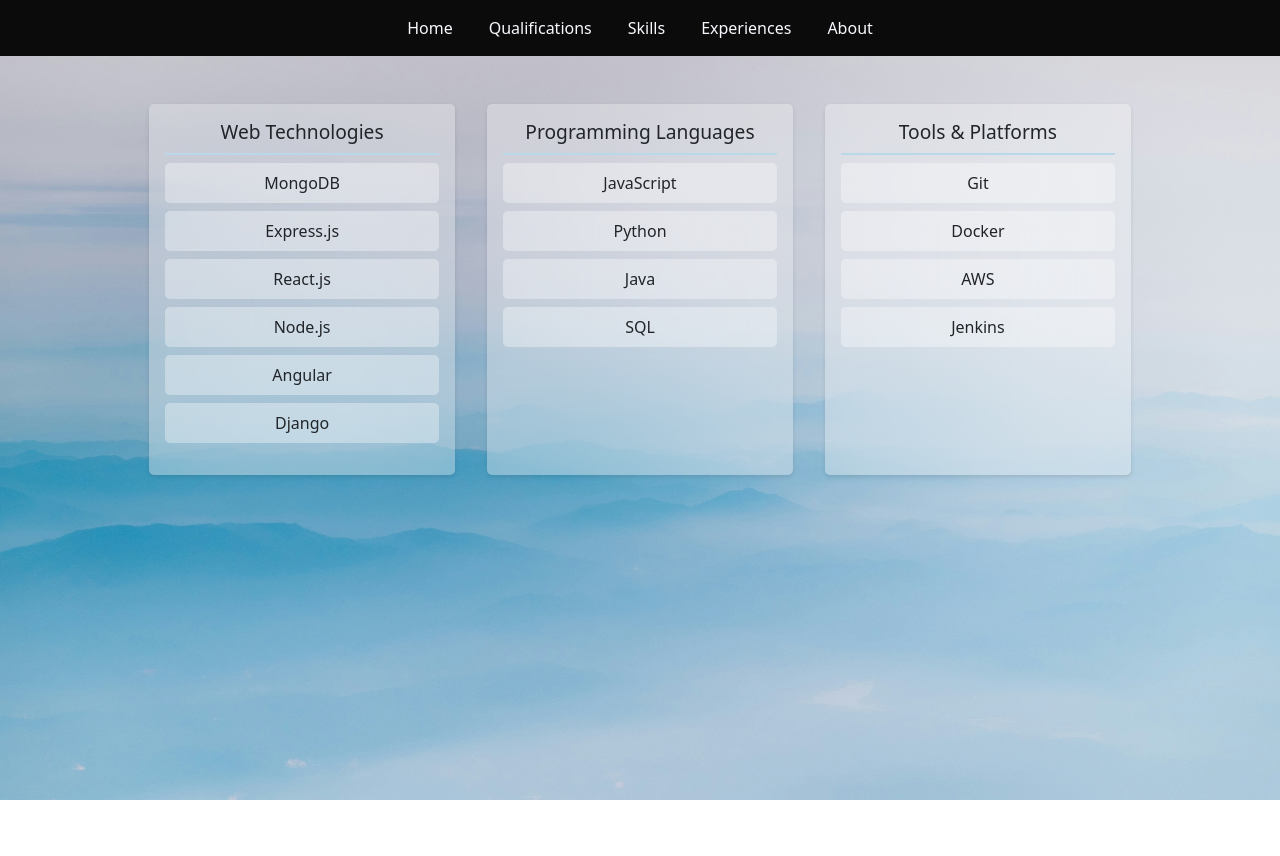
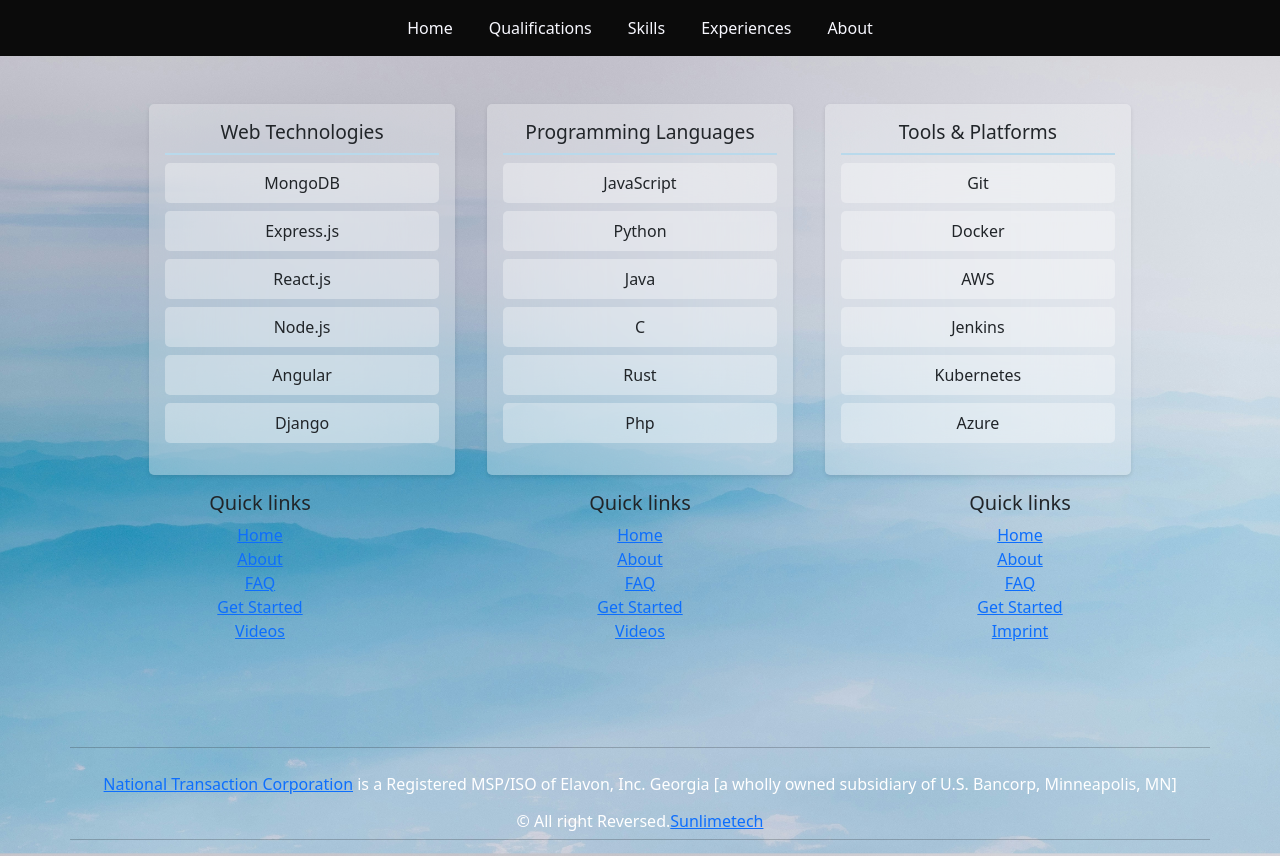
Before and after one commit to SyedMSaqib/Site, a plain HTML site: page skills.html in a window 1280 px wide. Before the commit the page ends 800 px from the top, so only its background shows below. Drawn offline with nearby package versions, Linux system fonts and the light colour scheme.

Commit message:
Add: footer

```diff
--- a/skills.html
+++ b/skills.html
@@ -55,7 +55,7 @@
           <div class="collapse navbar-collapse justify-content-center" id="navbarNavAltMarkup">
             <div class="navbar-nav">
                 <a class="nav-link" href="index.html">Home</a>
-                <a class="nav-link" href="#">Qualifications</a>
+                <a class="nav-link" href="qualification.html">Qualifications</a>
                 <a class="nav-link" href="skills.html">Skills</a>
                 <a class="nav-link" href="experience.html">Experiences</a>
                 <a class="nav-link" href="">About</a>
@@ -83,7 +83,9 @@
                     <li>JavaScript</li>
                     <li>Python</li>
                     <li>Java</li>
-                    <li>SQL</li>
+                    <li>C</li>
+                    <li>Rust</li>
+                    <li>Php</li>
                 </ul>
             </div>
             <div class="skill">
@@ -93,10 +95,71 @@
                     <li>Docker</li>
                     <li>AWS</li>
                     <li>Jenkins</li>
+                    <li>Kubernetes</li>
+                    <li>Azure</li>
                 </ul>
+
             </div>
         </section>
     </main>
+    <!-- Footer -->
+<section id="footer">
+    <div class="container">
+        <div class="row text-center text-xs-center text-sm-left text-md-left">
+            <div class="col-xs-12 col-sm-4 col-md-4">
+                <h5>Quick links</h5>
+                <ul class="list-unstyled quick-links">
+                    <li><a href="#"><i class="fa fa-angle-double-right"></i>Home</a></li>
+                    <li><a href="#"><i class="fa fa-angle-double-right"></i>About</a></li>
+                    <li><a href="#"><i class="fa fa-angle-double-right"></i>FAQ</a></li>
+                    <li><a href="#"><i class="fa fa-angle-double-right"></i>Get Started</a></li>
+                    <li><a href="#"><i class="fa fa-angle-double-right"></i>Videos</a></li>
+                </ul>
+            </div>
+            <div class="col-xs-12 col-sm-4 col-md-4">
+                <h5>Quick links</h5>
+                <ul class="list-unstyled quick-links">
+                    <li><a href="#"><i class="fa fa-angle-double-right"></i>Home</a></li>
+                    <li><a href="#"><i class="fa fa-angle-double-right"></i>About</a></li>
+                    <li><a href="#"><i class="fa fa-angle-double-right"></i>FAQ</a></li>
+                    <li><a href="#"><i class="fa fa-angle-double-right"></i>Get Started</a></li>
+                    <li><a href="#"><i class="fa fa-angle-double-right"></i>Videos</a></li>
+                </ul>
+            </div>
+            <div class="col-xs-12 col-sm-4 col-md-4">
+                <h5>Quick links</h5>
+                <ul class="list-unstyled quick-links">
+                    <li><a href="#"><i class="fa fa-angle-double-right"></i>Home</a></li>
+                    <li><a href="#"><i class="fa fa-angle-double-right"></i>About</a></li>
+                    <li><a href="#"><i class="fa fa-angle-double-right"></i>FAQ</a></li>
+                    <li><a href="#"><i class="fa fa-angle-double-right"></i>Get Started</a></li>
+                    <li><a href="#"><i class="fa fa-angle-double-right"></i>Imprint</a></li>
+                </ul>
+            </div>
+        </div>
+        <div class="row">
+            <div class="col-xs-12 col-sm-12 col-md-12 mt-2 mt-sm-5">
+                <ul class="list-unstyled list-inline social text-center">
+                    <li class="list-inline-item"><a href="#"><i class="fa fa-facebook"></i></a></li>
+                    <li class="list-inline-item"><a href="#"><i class="fa fa-twitter"></i></a></li>
+                    <li class="list-inline-item"><a href="#"><i class="fa fa-instagram"></i></a></li>
+                    <li class="list-inline-item"><a href="#"><i class="fa fa-google-plus"></i></a></li>
+                    <li class="list-inline-item"><a href="#"><i class="fa fa-envelope"></i></a></li>
+                </ul>
+            </div>
+            <hr>
+        </div>
+        <div class="row">
+            <div class="col-xs-12 col-sm-12 col-md-12 mt-2 mt-sm-2 text-center text-white">
+                <p><u><a href="#">National Transaction Corporation</a></u> is a Registered MSP/ISO of Elavon, Inc. Georgia [a wholly owned subsidiary of U.S. Bancorp, Minneapolis, MN]</p>
+                <p class="h6">© All right Reversed.<a class="text-green ml-2" href="#" target="_blank">Sunlimetech</a></p>
+            </div>
+            <hr>
+        </div>
+    </div>
+</section>
+<!-- ./Footer -->
+
 
     <!-- Bootstrap JS bundle -->
     <script src="https://cdn.jsdelivr.net/npm/bootstrap@5.3.3/dist/js/bootstrap.bundle.min.js" integrity="sha384-YvpcrYf0tY3lHB60NNkmXc5s9fDVZLESaAA55NDzOxhy9GkcIdslK1eN7N6jIeHz" crossorigin="anonymous"></script>
```
